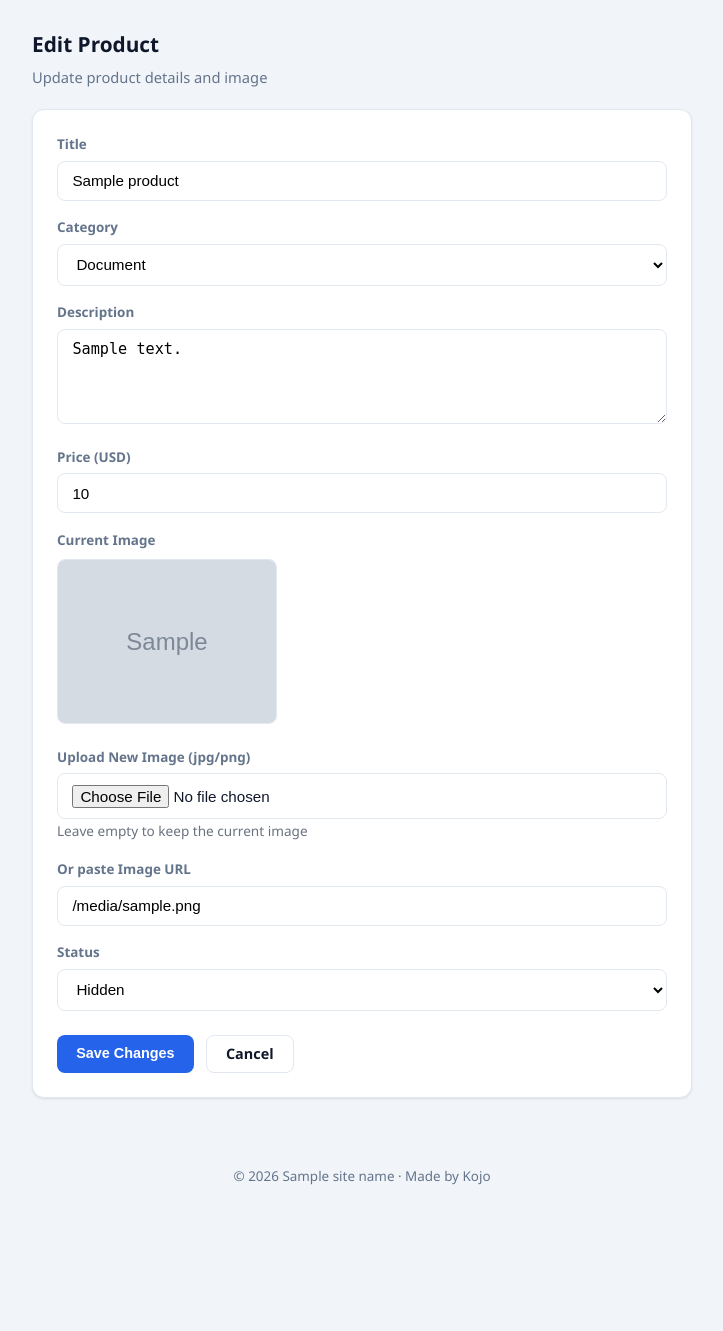
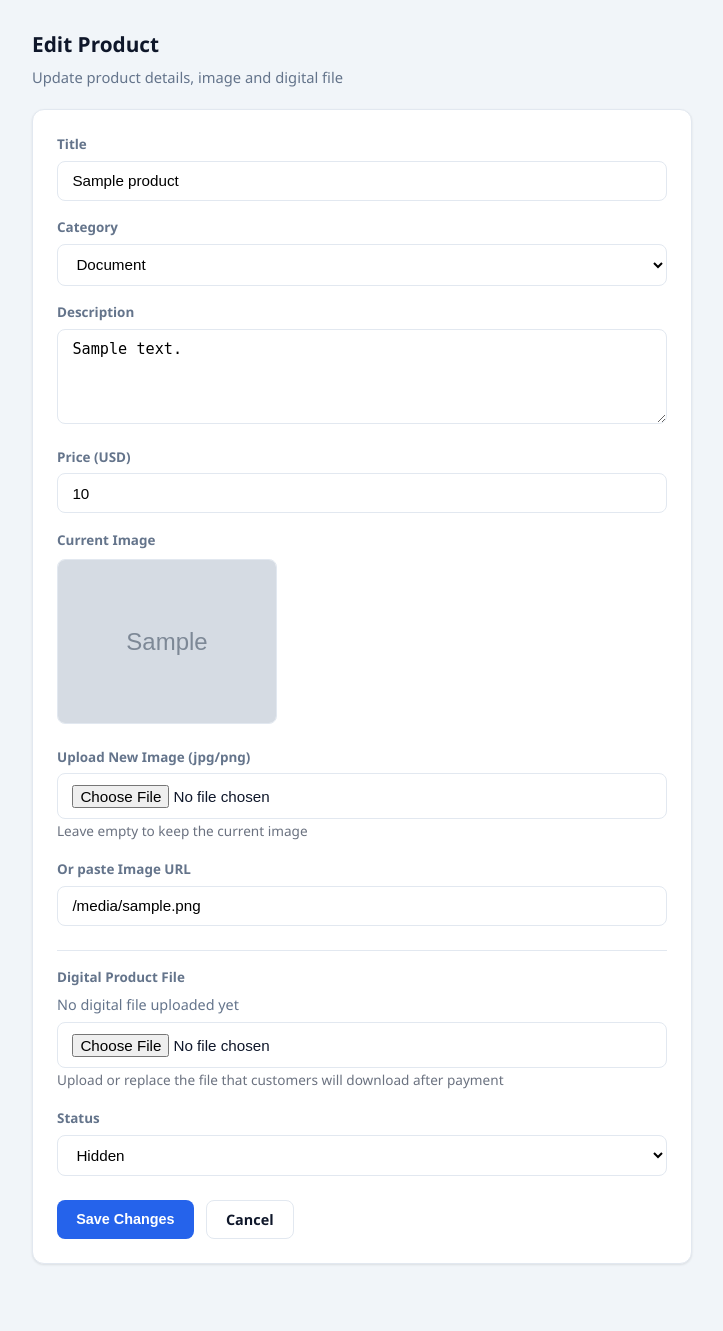
Before and after one commit to ajewoletemi/kojo-content-store, a FastAPI app: template app/templates/edit_product.html in a window 1280 px wide. Shown: the top 1331 px of the page, without its empty margins (278-1001 px from the left). Before the commit the page ends 1185 px from the top, so only its background shows below. Run offline with FastAPI, Linux system fonts and the light colour scheme; the template is opened without the code that fills it: most values are stand-ins (such as "Sample title", 1, 10 or a date in 2020); grey boxes marked "Sample" are stand-in pictures; some libraries are stand-ins or nearby versions.

Commit message:
Update edit_product.html

```diff
--- a/app/templates/edit_product.html
+++ b/app/templates/edit_product.html
@@ -5,7 +5,7 @@
 <div class="container" style="max-width: 700px;">
 
   <h2 class="section-title">Edit Product</h2>
-  <p class="section-sub">Update product details and image</p>
+  <p class="section-sub">Update product details, image and digital file</p>
 
   <div class="card">
     <form method="post" action="/admin/product/{{ product.id }}/edit" enctype="multipart/form-data">
@@ -34,7 +34,7 @@
         <input type="number" step="0.01" name="price_usd" value="{{ product.price_usd }}" required>
       </div>
 
-      <!-- Current image preview -->
+      <!-- Current image -->
       {% if product.image_url %}
       <div class="form-group">
         <label>Current Image</label>
@@ -55,6 +55,24 @@
         <input type="text" name="image_url" value="{{ product.image_url or '' }}" placeholder="https://i.imgur.com/xxxxx.jpg">
       </div>
 
+      <!-- Digital file section -->
+      <div class="form-group" style="margin-top: 1.5rem; padding-top: 1rem; border-top: 1px solid #e2e8f0;">
+        <label>Digital Product File</label>
+        {% if product.file_path %}
+          <p style="font-size: 0.9rem; color: #16a34a; margin: 0.4rem 0;">
+            ✓ Current file is uploaded
+          </p>
+        {% else %}
+          <p style="font-size: 0.9rem; color: #64748b; margin: 0.4rem 0;">
+            No digital file uploaded yet
+          </p>
+        {% endif %}
+        <input type="file" name="file">
+        <span style="font-size: 0.85rem; color: #6b7280;">
+          Upload or replace the file that customers will download after payment
+        </span>
+      </div>
+
       <div class="form-group">
         <label>Status</label>
         <select name="is_active">
```
